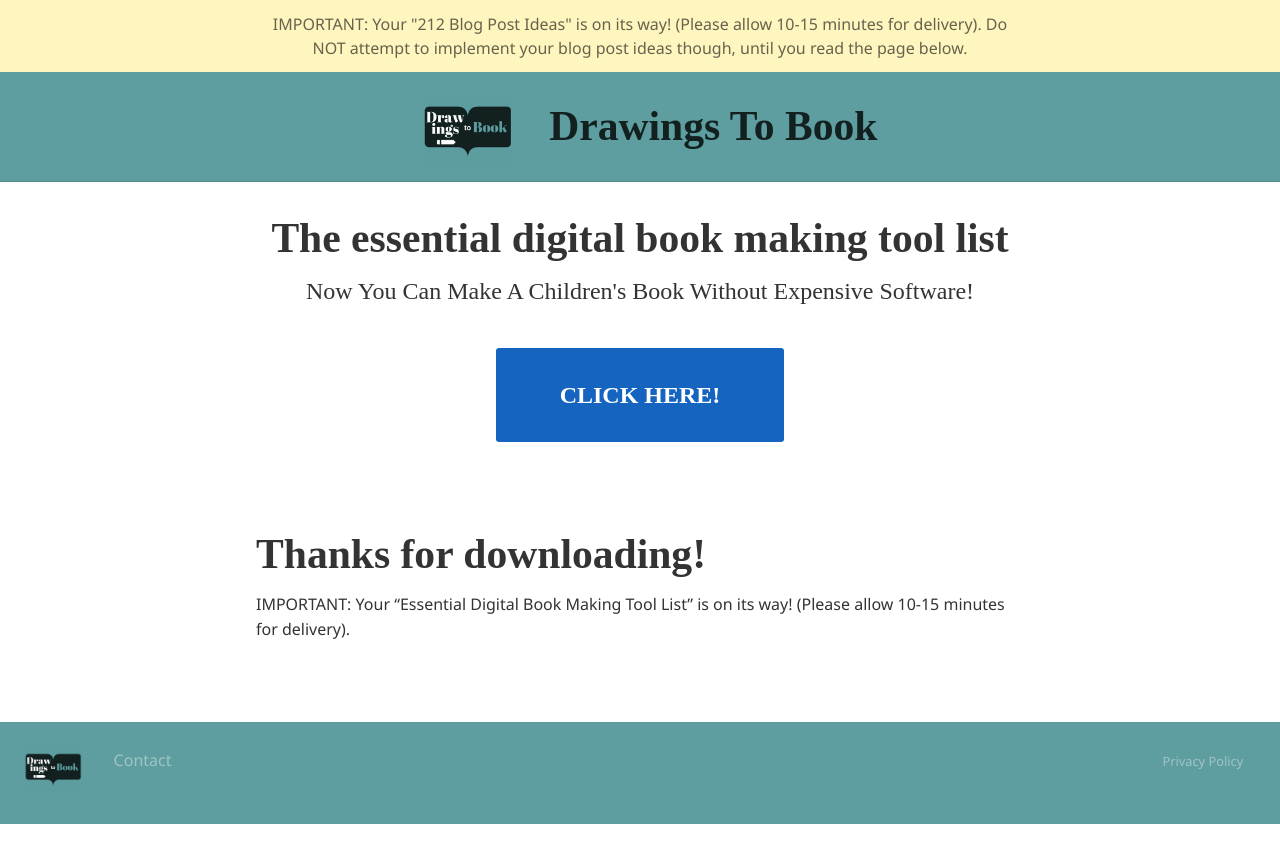
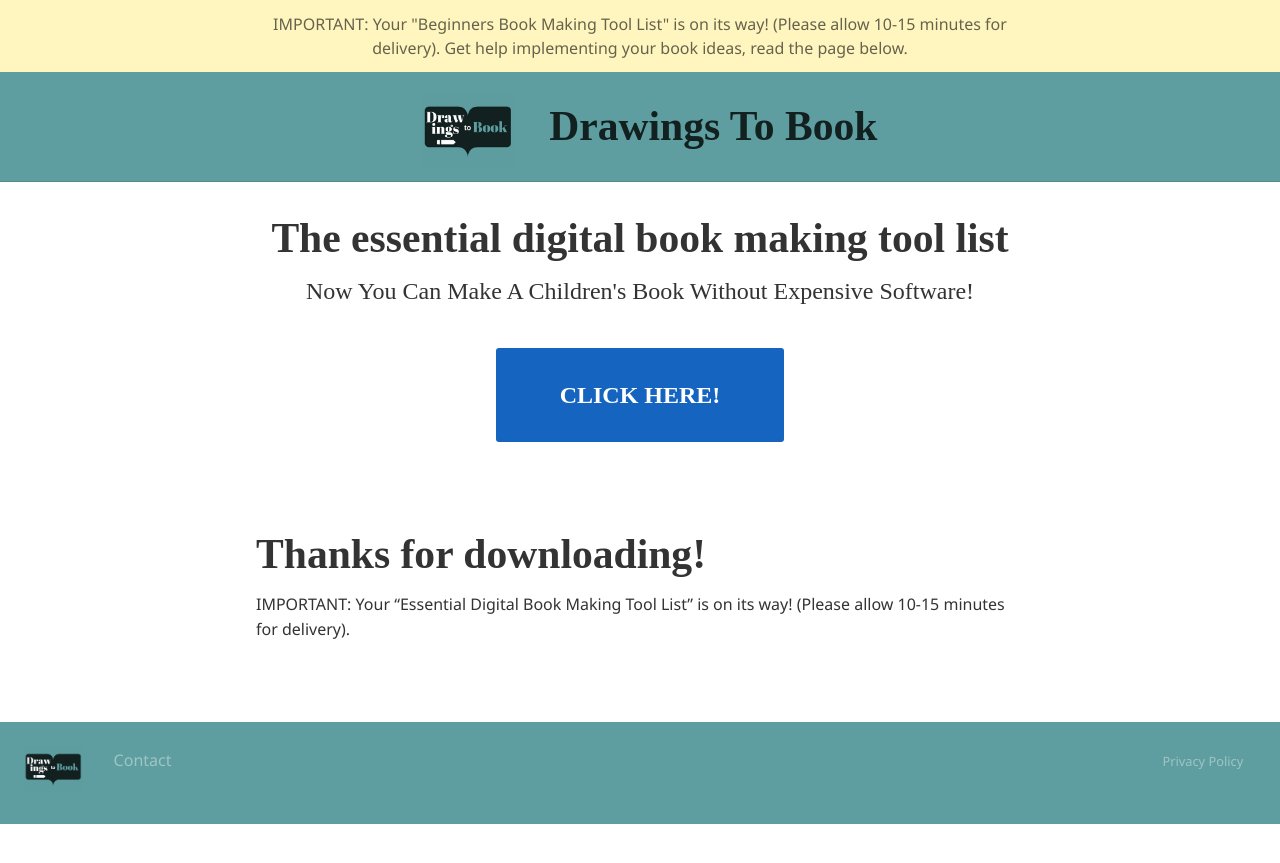
Before and after one commit to fourthirty-two/drawingstobook, a Jekyll site: the page built from lp/thank-you.md, in a window 1280 px wide. Shown: the top 863 px of the page. Built offline with Jekyll 4.4.1, drawn with Linux system fonts in a browser that asks for light colours; some web fonts are replaced; comment, search, counter and statistics services are not loaded.

Commit message:
:pencil: changed alert message

```diff
--- a/lp/thank-you.md
+++ b/lp/thank-you.md
@@ -1,6 +1,6 @@
 ---
 layout: page
-alert: 'IMPORTANT: Your "212 Blog Post Ideas" is on its way! (Please allow 10-15 minutes for delivery). Do NOT attempt to implement your blog post ideas though, until you read the page below.'
+alert: 'IMPORTANT: Your "Beginners Book Making Tool List" is on its way! (Please allow 10-15 minutes for delivery). Get help implementing your book ideas, read the page below.'
 title: The essential digital book making tool list
 sub-title: Now You Can Make A Children's Book Without Expensive Software!
 #banner-color: "darkgray"
```
